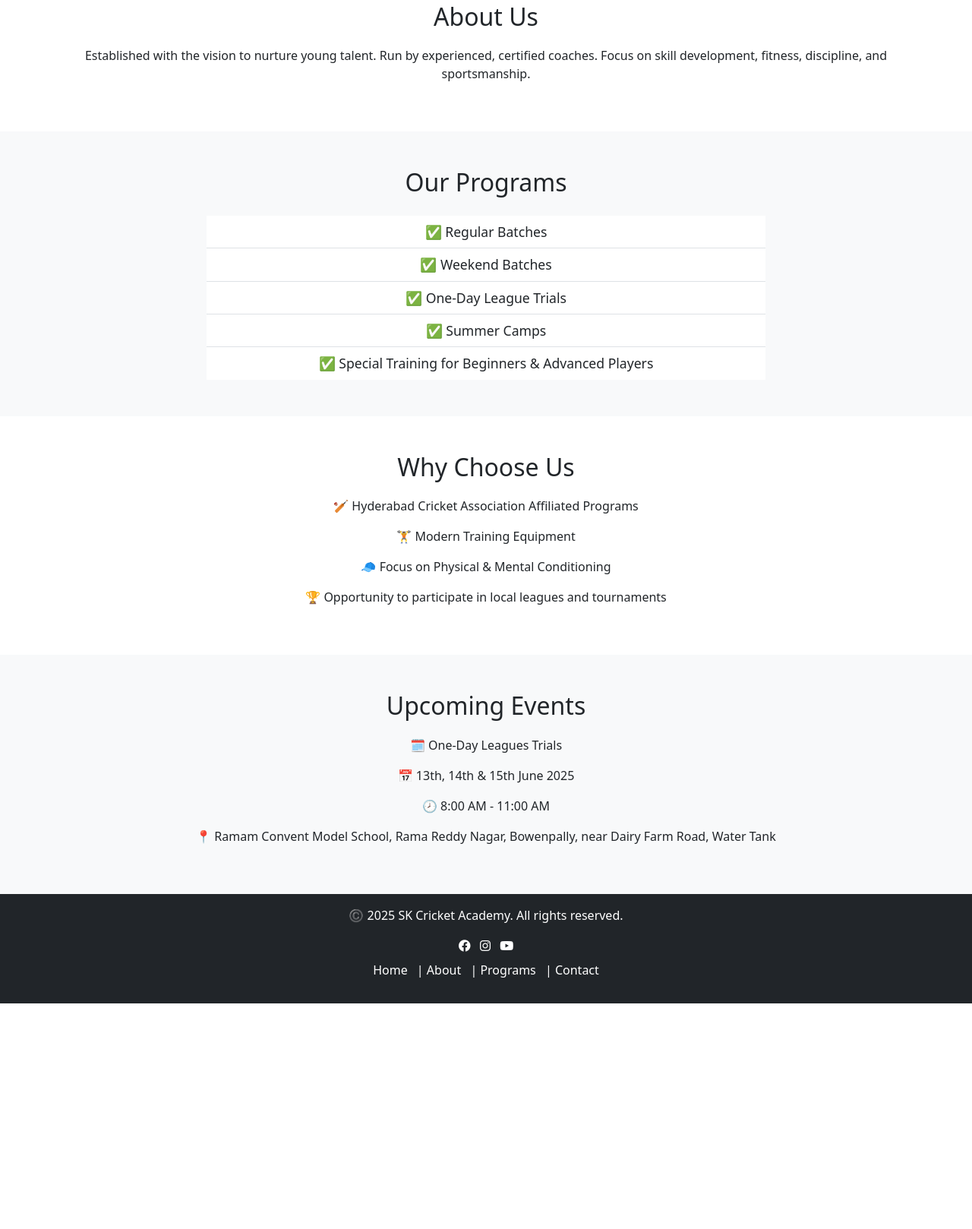
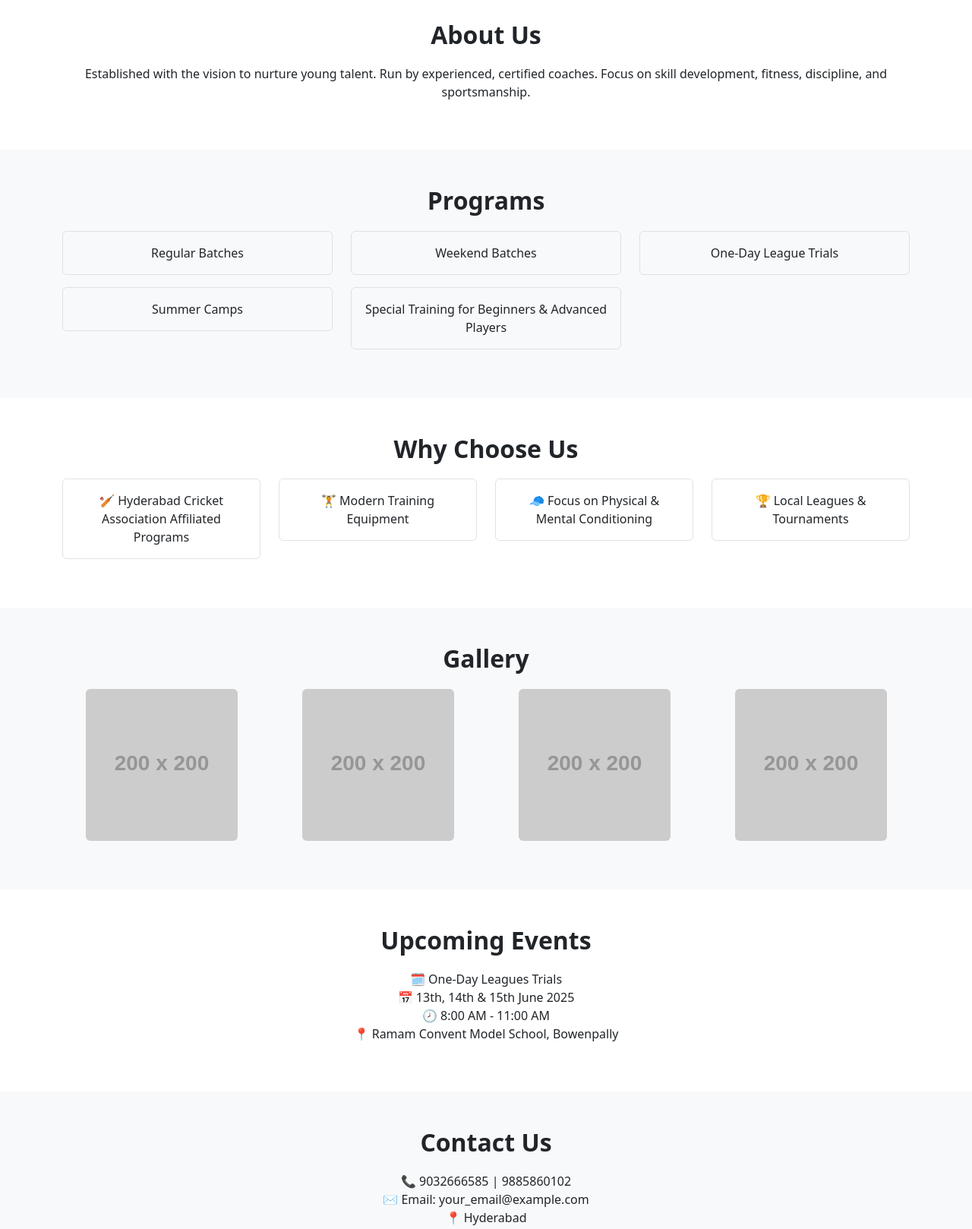
Before and after one commit to trcnaveen/sk-cricket-academy, a plain HTML site: page index.html in a window 1280 px wide. Shown: the part 501-2119 px from the top of the page at 76% size. Before the commit the page ends 1822 px from the top, so only its background shows below. Drawn offline with nearby package versions, Linux system fonts and the light colour scheme; files that its build step writes are made by us from their sources; placeholder pictures from the web are drawn by us.

Commit message:
Updated Index page

```diff
--- a/index.html
+++ b/index.html
@@ -4,38 +4,13 @@
   <meta charset="UTF-8" />
   <meta name="viewport" content="width=device-width, initial-scale=1.0">
   <title>SK Cricket Academy - Unlock Your Cricketing Potential</title>
-  <link rel="stylesheet" href="style.css">
-  <link
-    rel="stylesheet"
-    href="https://cdn.jsdelivr.net/npm/bootstrap@5.3.2/dist/css/bootstrap.min.css"
-  >
-  <link
-    rel="stylesheet"
-    href="https://cdnjs.cloudflare.com/ajax/libs/font-awesome/6.4.0/css/all.min.css"
-  >
+  <link href="https://cdn.jsdelivr.net/npm/bootstrap@5.3.2/dist/css/bootstrap.min.css" rel="stylesheet">
+  <link rel="stylesheet" href="css/style.css" />
 </head>
 <body>
 
-<!-- Navbar -->
-<nav class="navbar navbar-expand-lg navbar-dark bg-dark">
-  <div class="container">
-    <a class="navbar-brand" href="index.html">SK Cricket Academy</a>
-    <button class="navbar-toggler" type="button" data-bs-toggle="collapse" data-bs-target="#navbarNav">
-      <span class="navbar-toggler-icon"></span>
-    </button>
-    <div class="collapse navbar-collapse" id="navbarNav">
-      <ul class="navbar-nav ms-auto">
-        <li class="nav-item"><a class="nav-link active" href="index.html">Home</a></li>
-        <li class="nav-item"><a class="nav-link" href="about.html">About</a></li>
-        <li class="nav-item"><a class="nav-link" href="programs.html">Programs</a></li>
-        <li class="nav-item"><a class="nav-link" href="contact.html">Contact</a></li>
-      </ul>
-    </div>
-  </div>
-</nav>
-
 <!-- Hero Section -->
-<header class="hero text-center d-flex align-items-center">
+<header class="hero text-center text-white d-flex align-items-center">
   <div class="container">
     <h1>Welcome to SK Cricket Academy</h1>
     <p>Hyderabad’s premier destination for aspiring cricketers</p>
@@ -44,68 +19,87 @@
   </div>
 </header>
 
-<!-- About Section -->
-<section class="py-5">
-  <div class="container text-center">
+<!-- About Us -->
+<section class="py-5 text-center">
+  <div class="container">
     <h2>About Us</h2>
     <p>Established with the vision to nurture young talent. Run by experienced, certified coaches. Focus on skill development, fitness, discipline, and sportsmanship.</p>
   </div>
 </section>
 
-<!-- Programs Section -->
-<section class="py-5 bg-light">
-  <div class="container text-center">
-    <h2>Our Programs</h2>
-    <div class="row justify-content-center mt-4">
-      <div class="col-md-8">
-        <ul class="list-group list-group-flush">
-          <li class="list-group-item">✅ Regular Batches</li>
-          <li class="list-group-item">✅ Weekend Batches</li>
-          <li class="list-group-item">✅ One-Day League Trials</li>
-          <li class="list-group-item">✅ Summer Camps</li>
-          <li class="list-group-item">✅ Special Training for Beginners & Advanced Players</li>
-        </ul>
-      </div>
+<!-- Programs -->
+<section class="py-5 bg-light text-center">
+  <div class="container">
+    <h2>Programs</h2>
+    <div class="row">
+      <div class="col-md-4 mb-3"><div class="p-3 border rounded">Regular Batches</div></div>
+      <div class="col-md-4 mb-3"><div class="p-3 border rounded">Weekend Batches</div></div>
+      <div class="col-md-4 mb-3"><div class="p-3 border rounded">One-Day League Trials</div></div>
+      <div class="col-md-4 mb-3"><div class="p-3 border rounded">Summer Camps</div></div>
+      <div class="col-md-4 mb-3"><div class="p-3 border rounded">Special Training for Beginners & Advanced Players</div></div>
     </div>
   </div>
 </section>
 
-<!-- Why Choose Us Section -->
-<section class="py-5">
-  <div class="container text-center">
+<!-- Why Choose Us -->
+<section class="py-5 text-center">
+  <div class="container">
     <h2>Why Choose Us</h2>
-    <p>🏏 Hyderabad Cricket Association Affiliated Programs</p>
-    <p>🏋️ Modern Training Equipment</p>
-    <p>🧢 Focus on Physical & Mental Conditioning</p>
-    <p>🏆 Opportunity to participate in local leagues and tournaments</p>
+    <div class="row">
+      <div class="col-md-3 mb-3"><div class="p-3 border rounded">🏏 Hyderabad Cricket Association Affiliated Programs</div></div>
+      <div class="col-md-3 mb-3"><div class="p-3 border rounded">🏋️ Modern Training Equipment</div></div>
+      <div class="col-md-3 mb-3"><div class="p-3 border rounded">🧢 Focus on Physical & Mental Conditioning</div></div>
+      <div class="col-md-3 mb-3"><div class="p-3 border rounded">🏆 Local Leagues & Tournaments</div></div>
+    </div>
   </div>
 </section>
 
-<!-- Upcoming Events Section -->
-<section class="py-5 bg-light">
-  <div class="container text-center">
+<!-- Gallery -->
+<section class="py-5 bg-light text-center">
+  <div class="container">
+    <h2>Gallery</h2>
+    <div class="row">
+      <div class="col-md-3 mb-3"><img src="https://via.placeholder.com/200" class="img-fluid rounded" alt="Gallery 1"></div>
+      <div class="col-md-3 mb-3"><img src="https://via.placeholder.com/200" class="img-fluid rounded" alt="Gallery 2"></div>
+      <div class="col-md-3 mb-3"><img src="https://via.placeholder.com/200" class="img-fluid rounded" alt="Gallery 3"></div>
+      <div class="col-md-3 mb-3"><img src="https://via.placeholder.com/200" class="img-fluid rounded" alt="Gallery 4"></div>
+    </div>
+  </div>
+</section>
+
+<!-- Upcoming Events -->
+<section class="py-5 text-center">
+  <div class="container">
     <h2>Upcoming Events</h2>
-    <p>🗓️ One-Day Leagues Trials</p>
-    <p>📅 13th, 14th & 15th June 2025</p>
-    <p>🕗 8:00 AM - 11:00 AM</p>
-    <p>📍 Ramam Convent Model School, Rama Reddy Nagar, Bowenpally, near Dairy Farm Road, Water Tank</p>
+    <p>🗓️ One-Day Leagues Trials<br>
+    📅 13th, 14th & 15th June 2025<br>
+    🕗 8:00 AM - 11:00 AM<br>
+    📍 Ramam Convent Model School, Bowenpally</p>
+  </div>
+</section>
+
+<!-- Contact Us -->
+<section class="py-5 bg-light text-center">
+  <div class="container">
+    <h2>Contact Us</h2>
+    <p>📞 9032666585 | 9885860102<br>
+    ✉️ Email: your_email@example.com<br>
+    📍 Hyderabad</p>
+    <a href="contact.html" class="btn btn-primary">Register Now</a>
   </div>
 </section>
 
 <!-- Footer -->
-<footer class="bg-dark text-white text-center py-3">
-  <p>©️ 2025 SK Cricket Academy. All rights reserved.</p>
-  <div>
-    <a href="#" class="text-white me-2"><i class="fab fa-facebook"></i></a>
-    <a href="#" class="text-white me-2"><i class="fab fa-instagram"></i></a>
-    <a href="#" class="text-white"><i class="fab fa-youtube"></i></a>
+<footer class="py-3 text-center bg-dark text-white">
+  <div class="container">
+    <p>© 2025 SK Cricket Academy. All rights reserved.</p>
+    <p>
+      <a href="#" class="text-white me-2">Facebook</a>
+      <a href="#" class="text-white me-2">Instagram</a>
+      <a href="#" class="text-white">YouTube</a>
+    </p>
+    <p>Quick Links: <a href="index.html" class="text-white">Home</a> | <a href="about.html" class="text-white">About</a> | <a href="programs.html" class="text-white">Programs</a> | <a href="contact.html" class="text-white">Contact</a></p>
   </div>
-  <p class="mt-2">
-    <a href="index.html" class="text-white me-2">Home</a> |
-    <a href="about.html" class="text-white me-2">About</a> |
-    <a href="programs.html" class="text-white me-2">Programs</a> |
-    <a href="contact.html" class="text-white">Contact</a>
-  </p>
 </footer>
 
 <script src="https://cdn.jsdelivr.net/npm/bootstrap@5.3.2/dist/js/bootstrap.bundle.min.js"></script>
--- a/style.css
+++ b/style.css
@@ -1,32 +1,13 @@
-/* Hero section with background and overlay */
 .hero {
-  background: url('https://source.unsplash.com/1600x400/?cricket,ground') no-repeat center center/cover;
-  height: 400px;
-  position: relative;
-  color: white;
+  min-height: 60vh;
+  background: linear-gradient(rgba(0,0,0,0.4), rgba(0,0,0,0.4)),
+              url('https://via.placeholder.com/1200x400') no-repeat center center;
+  background-size: cover;
 }
-
-.hero::before {
-  content: "";
-  position: absolute;
-  top: 0; left: 0; right: 0; bottom: 0;
-  background: rgba(0,0,0,0.5); /* dark overlay */
+h2 {
+  margin-bottom: 20px;
+  font-weight: 600;
 }
-
-.hero .container {
-  position: relative;
-  z-index: 1;
+section {
+  padding: 60px 0;
 }
-
-/* Other optional custom styling */
-section h2 {
-  margin-bottom: 20px;
-}
-
-.list-group-item {
-  font-size: 1.1rem;
-}
-
-footer a {
-  text-decoration: none;
-}
```
